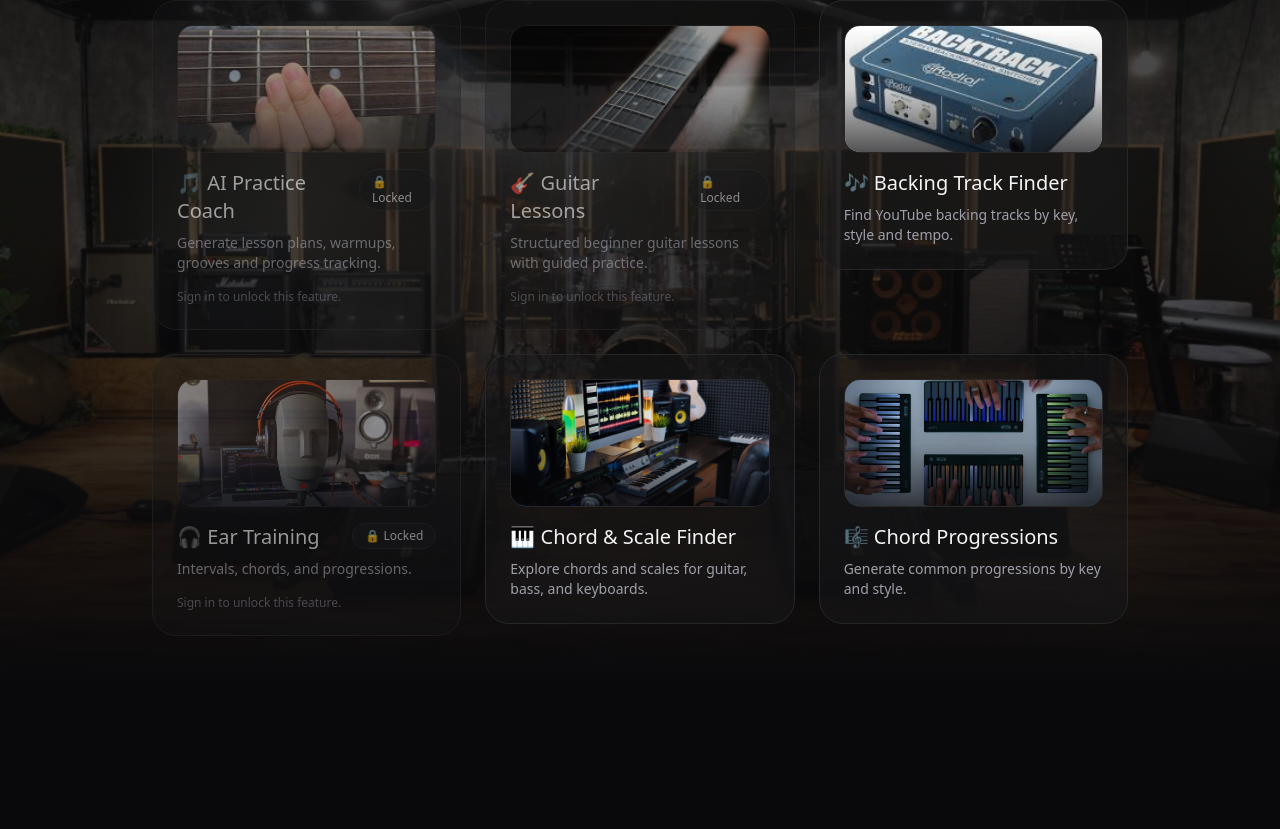
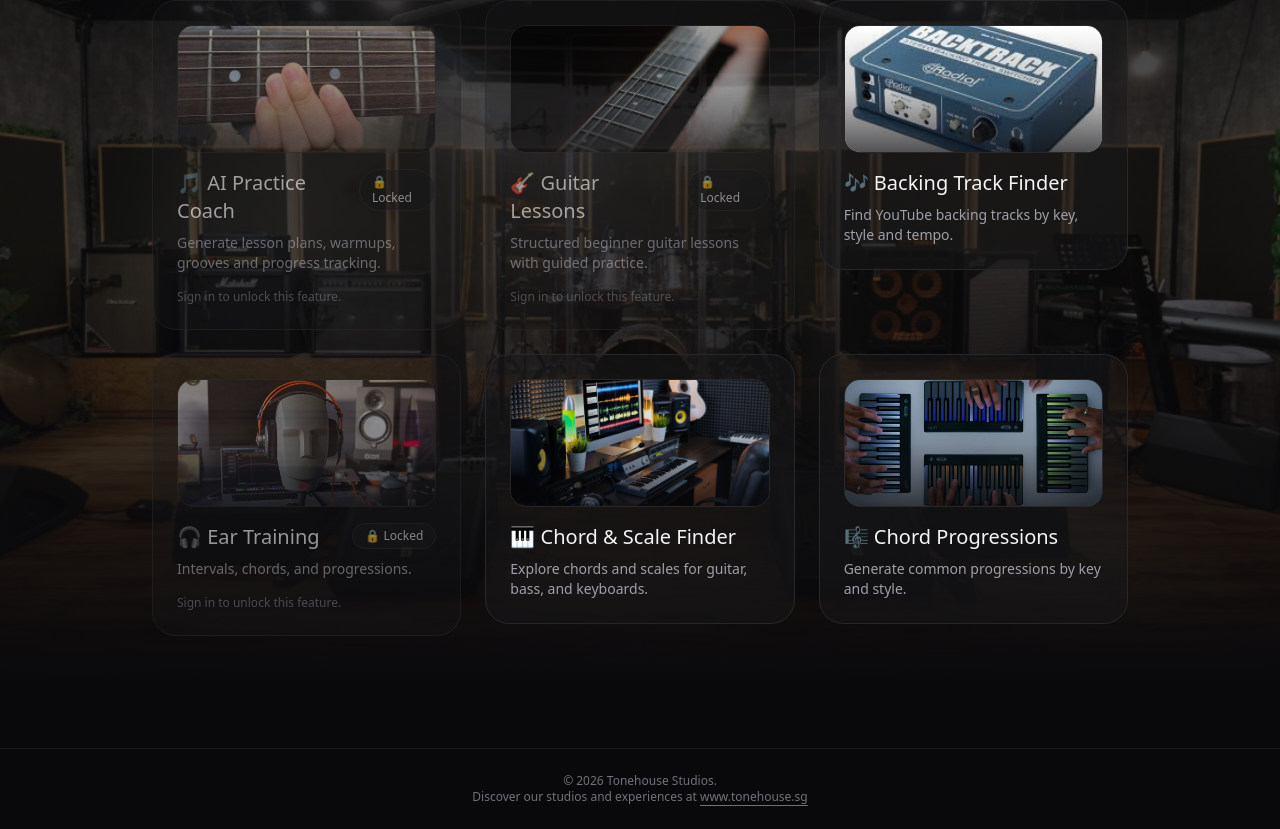
Before and after one commit to mohithkaranth/tonehouse-ai-coach, a Next.js app: page / in a window 1280 px wide. Shown: the part 189-1018 px from the top of the page. Before the commit the page ends 873 px from the top, so only its background shows below. Built offline with nearby package versions, Linux system fonts and the light colour scheme; no server answers.

Commit message:
Add global footer with Tonehouse link

```diff
--- /dev/null
+++ b/app/components/Footer.tsx
@@ -0,0 +1,19 @@
+export default function Footer() {
+  return (
+    <footer className="mt-16 border-t border-zinc-800/60 px-6 py-6 text-center text-xs text-zinc-500">
+      <div className="mx-auto max-w-5xl">
+        © {new Date().getFullYear()} Tonehouse Studios.
+        <br />
+        Discover our studios and experiences at{" "}
+        <a
+          href="https://www.tonehouse.sg"
+          target="_blank"
+          rel="noopener noreferrer"
+          className="underline underline-offset-4 hover:text-zinc-300"
+        >
+          www.tonehouse.sg
+        </a>
+      </div>
+    </footer>
+  );
+}
--- a/app/layout.tsx
+++ b/app/layout.tsx
@@ -3,6 +3,7 @@ import { Geist, Geist_Mono } from "next/font/google";
 import "./globals.css";
 import Providers from "./providers";
 import GlobalHeader from "./components/GlobalHeader";
+import Footer from "./components/Footer";
 
 const geistSans = Geist({
   variable: "--font-geist-sans",
@@ -32,6 +33,7 @@ export default function RootLayout({
         <Providers>
           <GlobalHeader />
           <main className="min-h-screen">{children}</main>
+          <Footer />
         </Providers>
       </body>
     </html>
```
